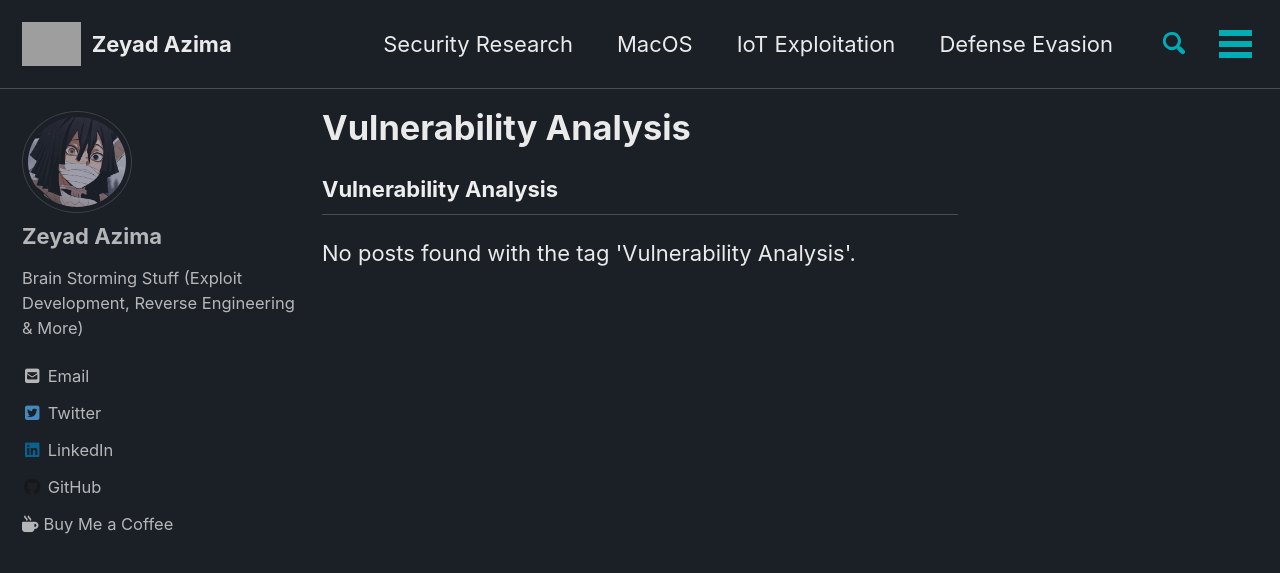
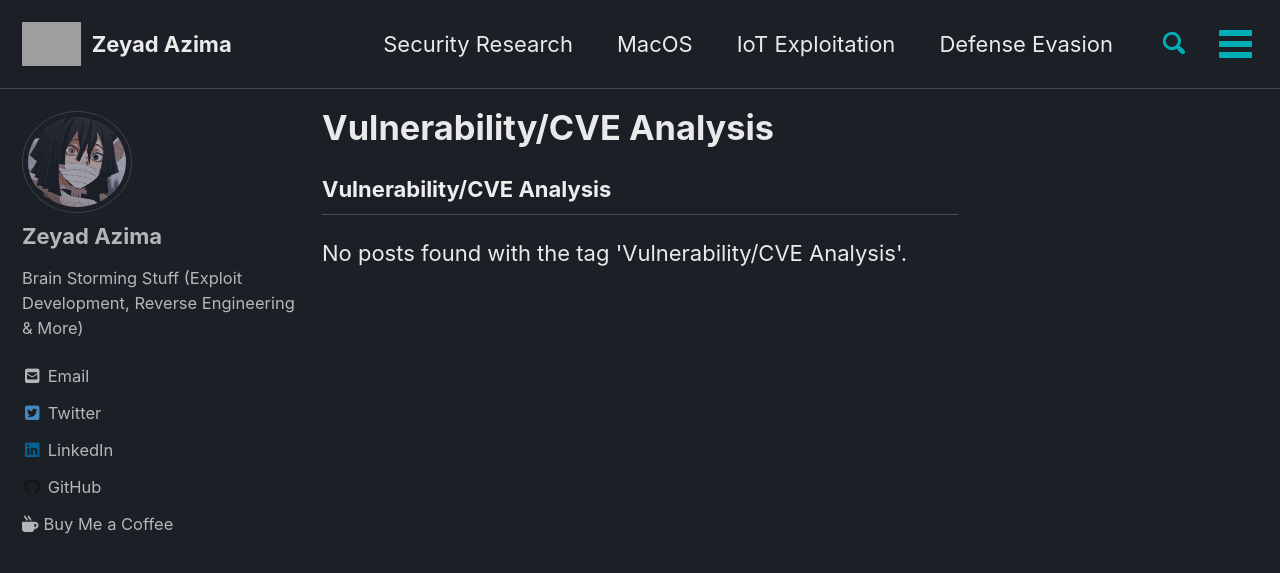
Before and after one commit to Zeyad-Azima/Zeyad-Azima.github.io, a Jekyll site: the page built from _pages/Vulnerability-Analysis.md, in a window 1280 px wide and 900 px high. Shown: the top 573 px of the window. Built offline with Jekyll 4.4.1, drawn with Linux system fonts in a browser that asks for light colours; cached includes are drawn as plain includes; nearby versions of some CDN libraries; grey boxes are pictures that could not be loaded.

Commit message:
Update Vulnerability-Analysis.md

```diff
--- a/_pages/Vulnerability-Analysis.md
+++ b/_pages/Vulnerability-Analysis.md
@@ -1,11 +1,11 @@
 ---
 layout: archive
-permalink: /Vulnerability-Analysis/
-title: "Vulnerability Analysis"
+permalink: /Vulnerability-CVE-Analysis/
+title: "Vulnerability/CVE Analysis"
 author_profile: true
 ---
 
-{% assign tag_filter = "Vulnerability Analysis" %}
+{% assign tag_filter = "Vulnerability/CVE Analysis" %}
 {% assign filtered_posts = site.posts | where_exp: "post", "post.tags contains tag_filter" %}
 
 <div class="tagged-posts">
```
